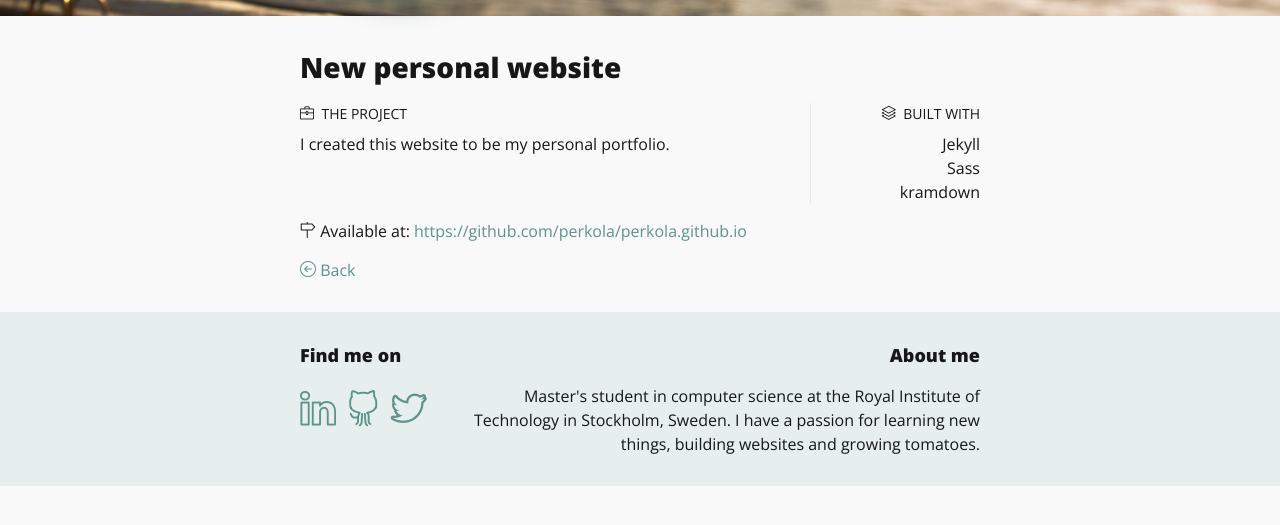
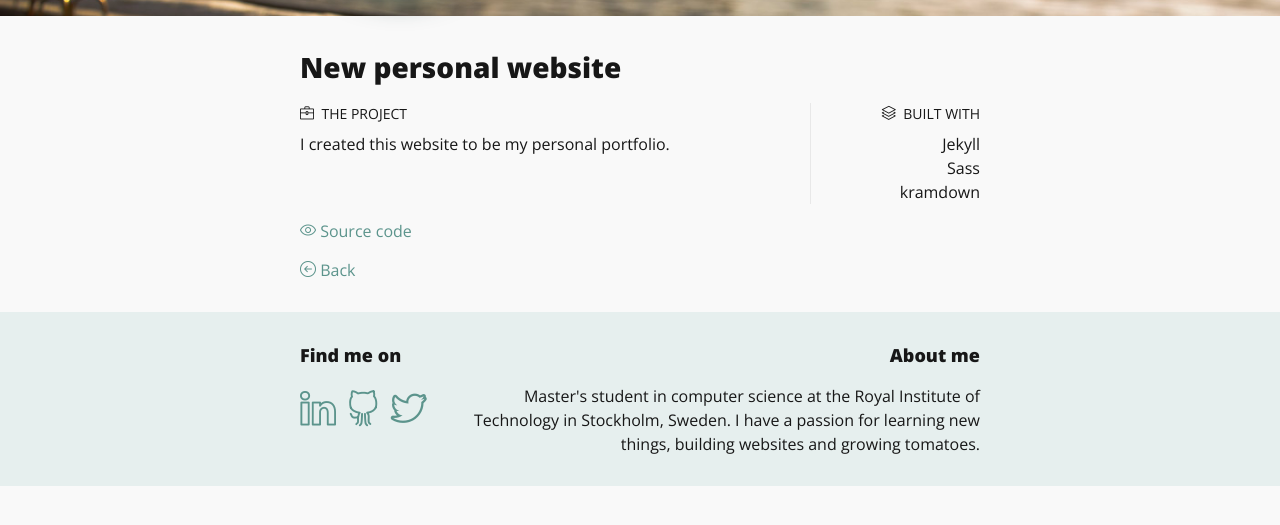
Before and after one commit to perkola/perkola.github.io, a Jekyll site: the page built from _projects/perko.la.md, in a window 1280 px wide, cut to the strip 224-749 px from the top of the page. Built offline with Jekyll 4.4.1, drawn with Linux system fonts in a browser that asks for light colours; nearby versions of some CDN libraries.

Commit message:
Add source code option

```diff
--- a/_layouts/project.html
+++ b/_layouts/project.html
@@ -27,6 +27,11 @@ layout: default
       <i class="icon-direction"></i> Available at: <a href="{{ page.link }}">{{ page.link }}</a>
     </p>
   {% endif %}
+  {% if page.source %}
+    <p>
+      <a href="{{ page.source }}"><i class="icon-eye"></i> Source code</a>
+    </p>
+  {% endif %}
 
   <a href="/"><i class="icon-arrow-left-circle"></i> Back</a>
 </div>
--- a/_projects/perko.la.md
+++ b/_projects/perko.la.md
@@ -2,7 +2,7 @@
 layout: project
 title:  "New personal website"
 date:   2016-04-31
-link:   "https://github.com/perkola/perkola.github.io"
+source: "https://github.com/perkola/perkola.github.io"
 tools:
  - Jekyll
  - Sass
```
Also changed, not shown: _projects/roadtripper.md (+1 -0 lines).
